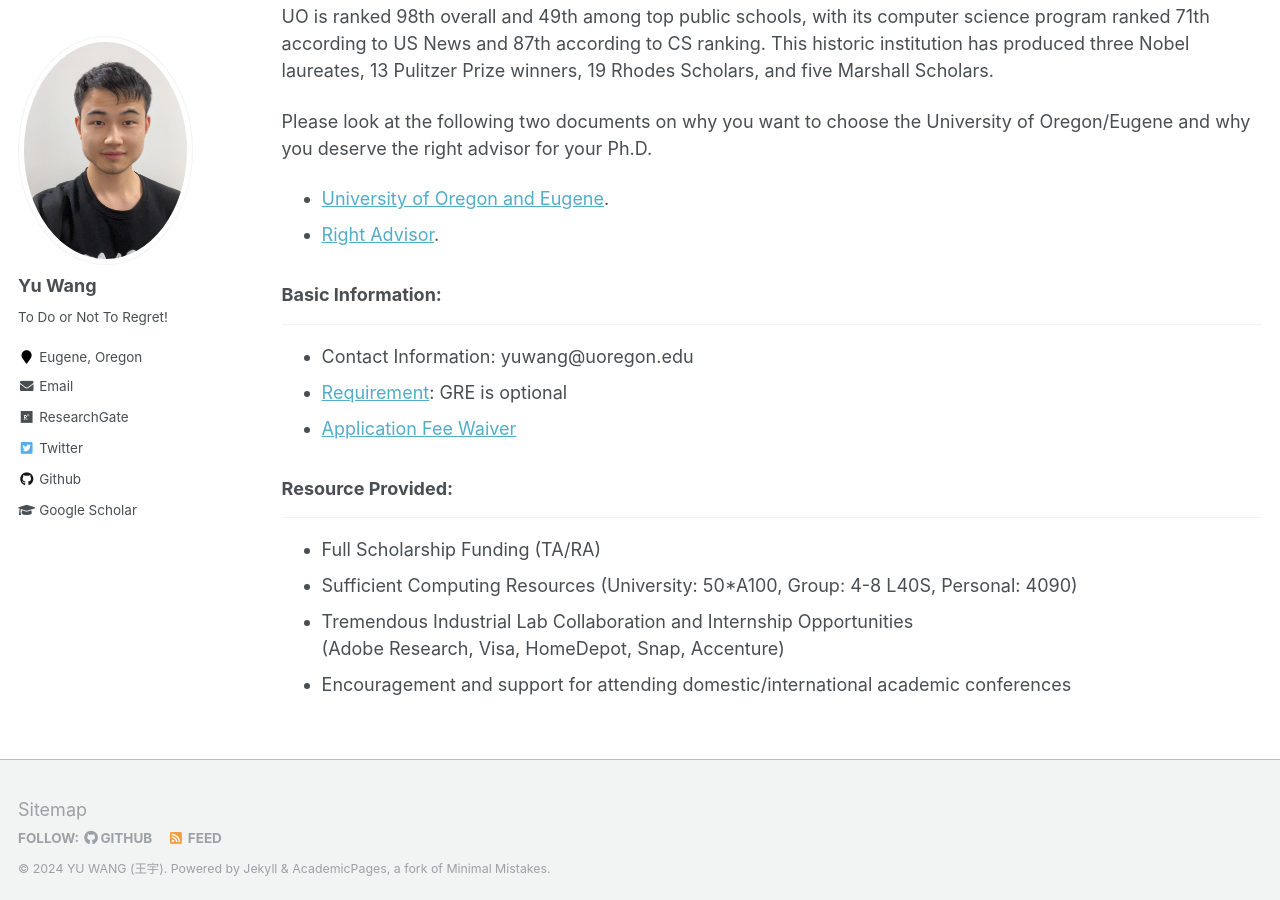
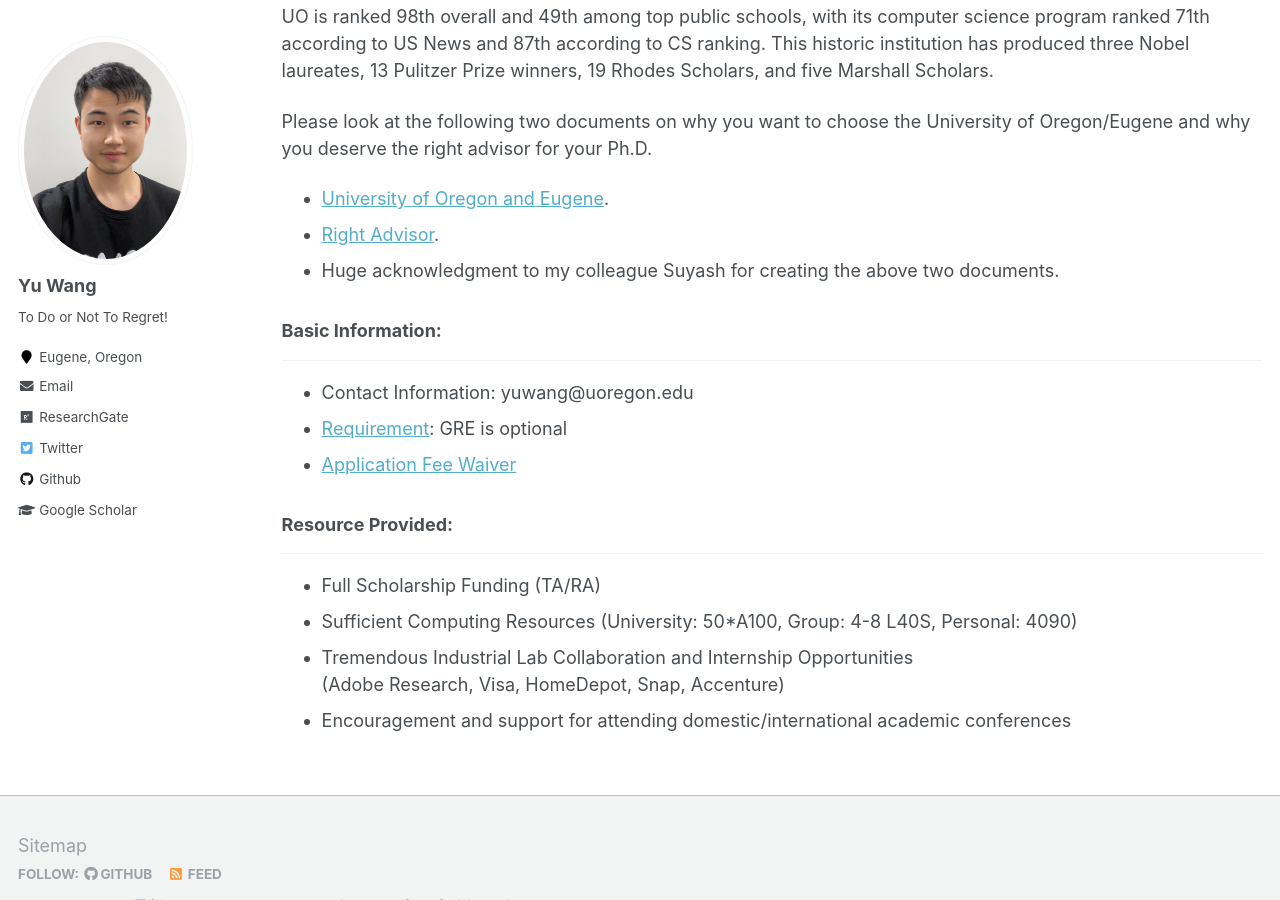
Before and after one commit to yuwang0103/yuwang0103.github.io, a Jekyll site: the page built from _pages/Recruiting.md, in a window 1280 px wide and 900 px high, scrolled down 719 px. Built offline with Jekyll 4.4.1, drawn with Linux system fonts in a browser that asks for light colours.

Commit message:
Update Recruiting.md

```diff
--- a/_pages/Recruiting.md
+++ b/_pages/Recruiting.md
@@ -24,6 +24,7 @@ The University of Oregon (UO), founded in 1876, is a nationally renowned public
 Please look at the following two documents on why you want to choose the University of Oregon/Eugene and why you deserve the right advisor for your Ph.D.
 - <a href='https://yuwang0103.github.io/_pages/UO.pdf' target="_blank">University of Oregon and Eugene</a>.
 - <a href='https://yuwang0103.github.io/_pages/Advisor.pdf' target="_blank">Right Advisor</a>.
+- Huge acknowledgment to my colleague Suyash for creating the above two documents.
 
 ### Basic Information:
 ------
```
